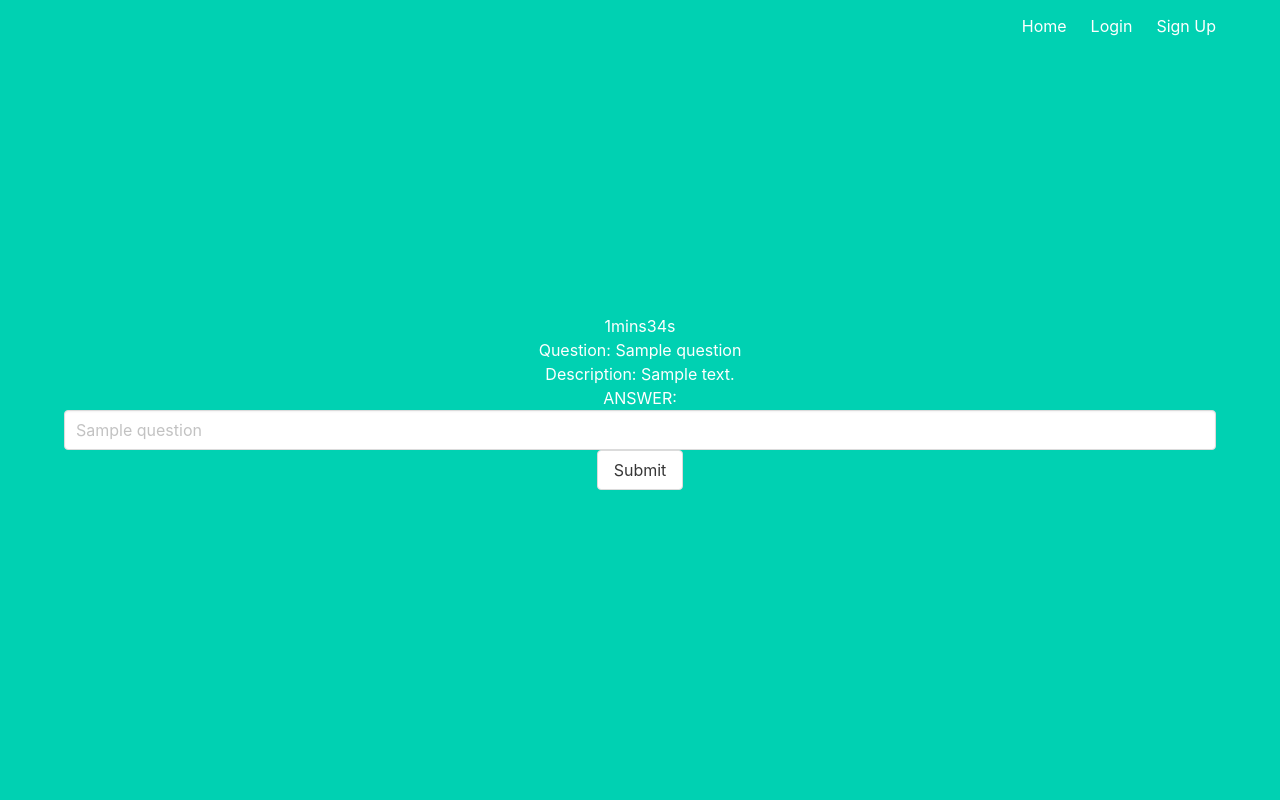
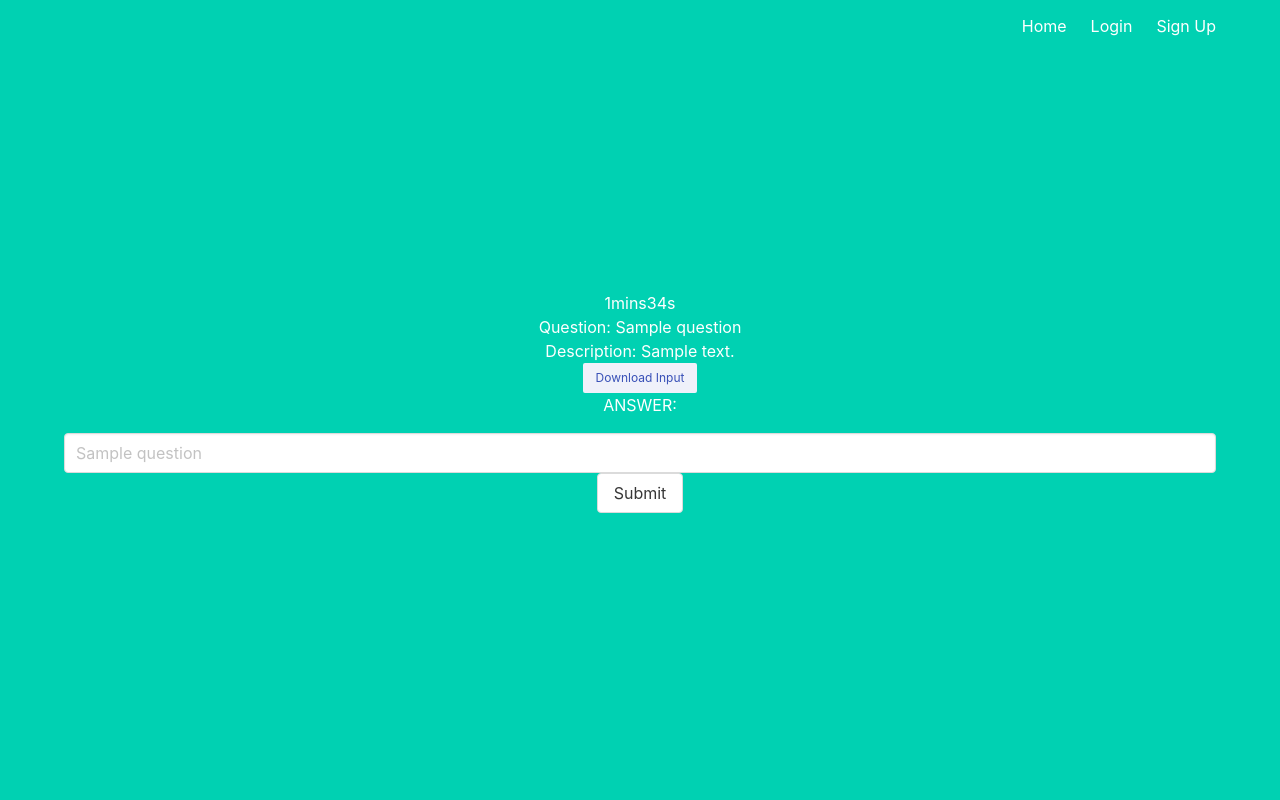
Before and after one commit to tobypullan/CodingDuels, a Flask app: page /game/1/competition/1 in a window 1280 px wide. Run offline with Flask 3, Linux system fonts and the light colour scheme; tables that the repository leaves empty hold one stand-in row (values such as "Sample post").

Commit message:
added input downloads

```diff
--- a/project/main.py
+++ b/project/main.py
@@ -205,13 +205,13 @@ def competition(gameid):
 @main.route('/game/<gameid>/competition/<playerid>', methods=['GET'])
 def compeition_player(gameid, playerid):
     questions = Games.query.filter_by(gameid=gameid).all()
-    questionTitles = []
-    questionDescriptions = []
+    data = []
     for question in questions:
-        questionTitles.append(Questions.query.filter_by(questionid=question.gamequestions).first().title)
-        questionDescriptions.append(Questions.query.filter_by(questionid=question.gamequestions).first().description)
-    qusetionsAndDescriptions = zip(questionTitles, questionDescriptions)
-    return render_template('competition.html', questionsAndDescriptions=qusetionsAndDescriptions, gameid=gameid, playerid=playerid)
+        title = (Questions.query.filter_by(questionid=question.gamequestions).first().title)
+        description = (Questions.query.filter_by(questionid=question.gamequestions).first().description)
+        questionId = str(Questions.query.filter_by(questionid=question.gamequestions).first().questionid)
+        data.append({"title": title, "description": description, "questionId": questionId})
+    return render_template('competition.html', data=data, gameid=gameid, playerid=playerid)
 
 @socketio.on("leaderboard connect")
 def handle_leaderboard_connect(data):
--- /dev/null
+++ b/project/static/1.txt
@@ -0,0 +1 @@
+question 1 input
--- /dev/null
+++ b/project/static/10.txt
@@ -0,0 +1 @@
+question 10 input
--- /dev/null
+++ b/project/static/2.txt
@@ -0,0 +1 @@
+question 2 input
--- /dev/null
+++ b/project/static/3.txt
@@ -0,0 +1 @@
+question 3 input
--- /dev/null
+++ b/project/static/4.txt
@@ -0,0 +1 @@
+question 4 input
--- /dev/null
+++ b/project/static/5.txt
@@ -0,0 +1 @@
+question 5 input
--- /dev/null
+++ b/project/static/6.txt
@@ -0,0 +1 @@
+question 6 input
--- /dev/null
+++ b/project/static/7.txt
@@ -0,0 +1 @@
+question 7 input
--- /dev/null
+++ b/project/static/8.txt
@@ -0,0 +1 @@
+question 8 input
--- /dev/null
+++ b/project/static/9.txt
@@ -0,0 +1 @@
+question 9 input
--- a/project/templates/base.html
+++ b/project/templates/base.html
@@ -5,7 +5,7 @@
     <meta charset="utf-8">
     <meta http-equiv="X-UA-Compatible" content="IE=edge">
     <meta name="viewport" content="width=device-width, initial-scale=1">
-    <title>Flask Auth Example</title>
+    <title>Coding Duels</title>
     <link rel="stylesheet" href="https://cdn.jsdelivr.net/npm/bulma@0.9.4/css/bulma.min.css">
 
 </head>
--- a/project/templates/competition.html
+++ b/project/templates/competition.html
@@ -3,17 +3,19 @@
 <div class="content">
 <div id="timer"></div>
 <form method="POST" id="answersForm">
-{% for question, description in questionsAndDescriptions %}
+{% for question in data %}
 Question:
-{{ question }}
+{{ question["title"] }}
 <br>
 Description:
-{{ description }}
+{{ question["description"] }}
 <br>
-ANSWER:
-    <input name="{{ question }}" type="text" id="{{ question }}" class="input" placeholder="{{ question }}">
-    <button type="button" onclick="submitTextbox('{{ question }}')" class="button"> Submit </button>
-    <div id="{{ question }}-result"></div>
+<a href="{{ url_for('static', filename=question['questionId']  + '.txt') }}" download class="button is-link is-light is-small">Download Input</a>
+<p>ANSWER:</p>
+    <input name="{{ question['title'] }}" type="text" id="{{ question['title'] }}" class="input" placeholder="{{ question['title'] }}">
+    <button type="button" onclick="submitTextbox('{{ question['title'] }}')" class="button"> Submit </button>
+    <div id="{{ question['title'] }}-result"></div>
+
 <br>
 <br>
 {% endfor %}
```
